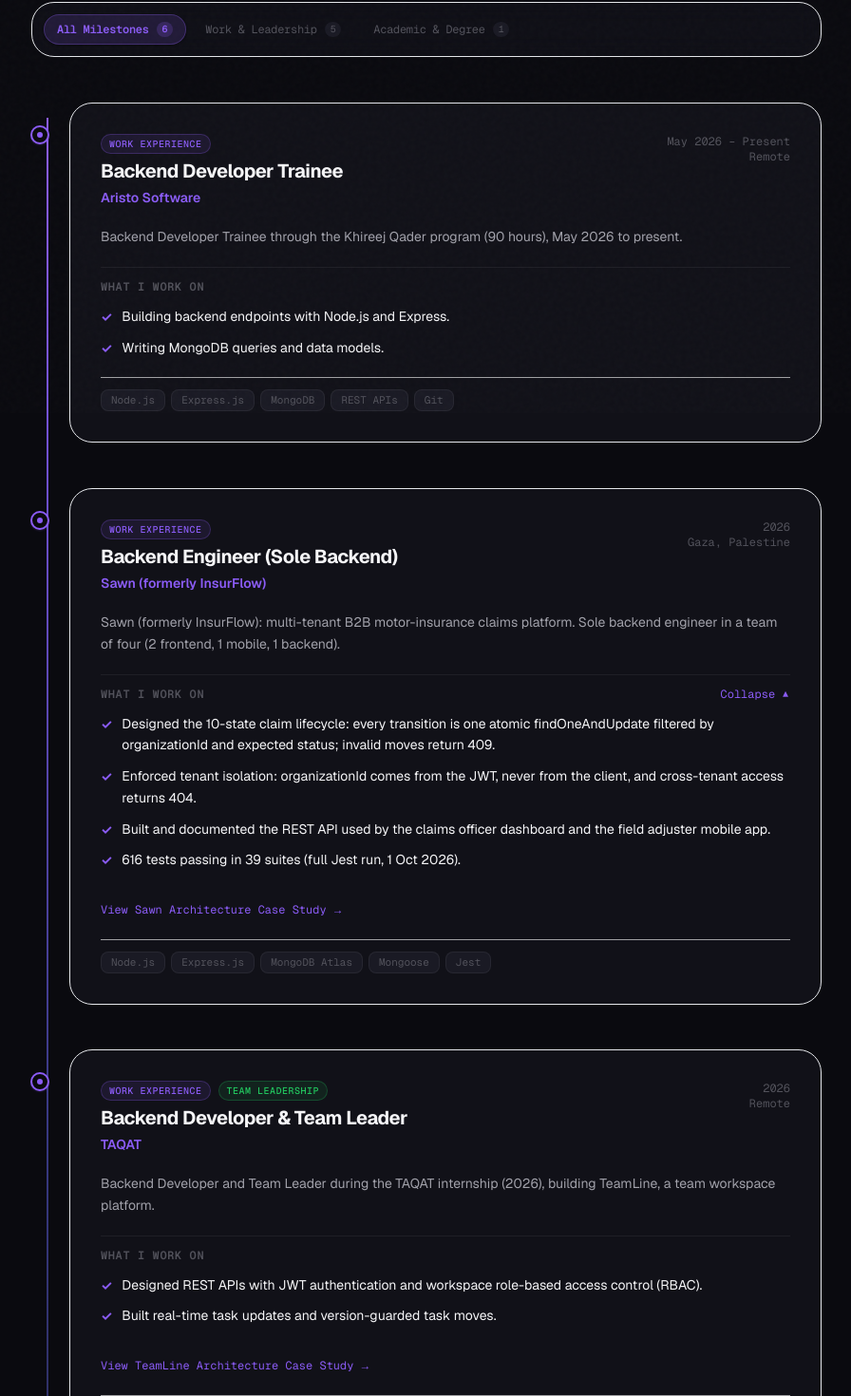
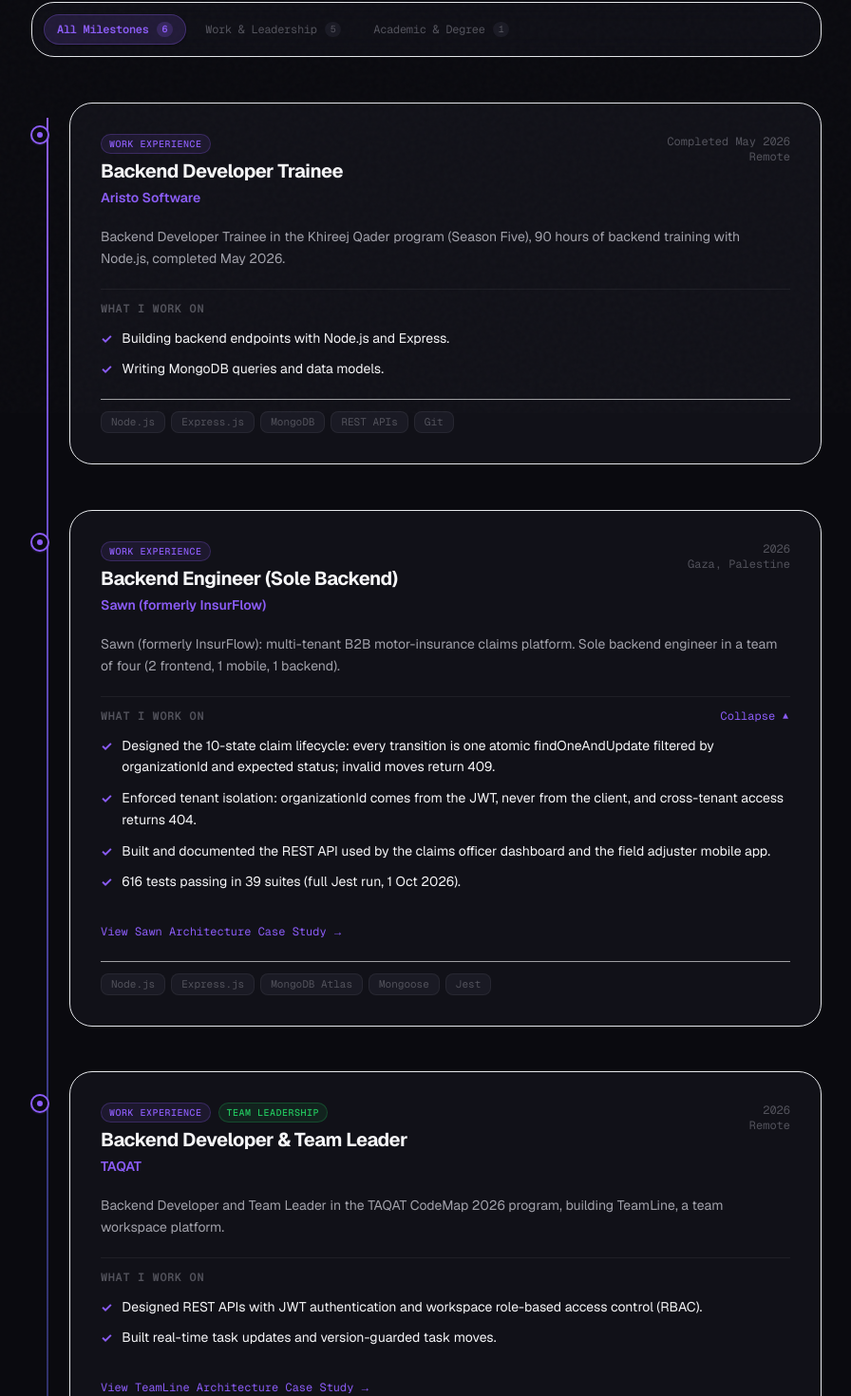
Before and after one commit to hammoudFerwana/mohammed-ferwana-portfolio, a Next.js app: page /experience in a window 1280 px wide. Shown: the part 365-1835 px from the top of the page at 95% size, without its empty margins (191-1087 px from the left). Built offline with nearby package versions, Linux system fonts and the light colour scheme; no server answers.

Commit message:
fix(content): correct Aristo and TAQAT wording and regenerate résumé

```diff
--- a/scripts/generate-resume-pdf.mjs
+++ b/scripts/generate-resume-pdf.mjs
@@ -218,7 +218,7 @@ const resumeHtml = `<!DOCTYPE html>
     <div class="item">
       <div class="item-header">
         <div>
-          <span class="item-title">TAQAT (internship)</span>
+          <span class="item-title">TAQAT (CodeMap 2026 program)</span>
           <span class="item-subtitle"> — Backend Developer &amp; Team Leader, TeamLine</span>
         </div>
         <div class="item-meta">2026</div>
@@ -238,7 +238,7 @@ const resumeHtml = `<!DOCTYPE html>
           <span class="item-title">Aristo Software</span>
           <span class="item-subtitle"> — Backend Developer Trainee</span>
         </div>
-        <div class="item-meta">May 2026 – Present</div>
+        <div class="item-meta">Completed May 2026</div>
       </div>
       <div class="item-sub">Khireej Qader program (90 hours).</div>
       <ul class="bullets">
--- a/src/components/about/AboutTimeline.jsx
+++ b/src/components/about/AboutTimeline.jsx
@@ -27,7 +27,7 @@ export default function AboutTimeline() {
         <SectionHeading
           eyebrow="TIMELINE"
           title="Engineering Journey"
-          description="Milestones from university, training, the TAQAT internship and Sawn."
+          description="Milestones from university, training, the TAQAT CodeMap program and Sawn."
         />
       </RevealOnScroll>
 
--- a/src/components/home/EngineeringIdentity.jsx
+++ b/src/components/home/EngineeringIdentity.jsx
@@ -21,7 +21,7 @@ export default function EngineeringIdentity() {
     {
       number: '03',
       title: 'Engineering Ownership & Team Leadership',
-      description: 'As Team Leader on TeamLine during the TAQAT internship, I agree API contracts with the frontend early and keep the backend aligned with them.',
+      description: 'As Team Leader on TeamLine in the TAQAT CodeMap 2026 program, I agree API contracts with the frontend early and keep the backend aligned with them.',
       highlights: ['API Contract Discipline', 'Workspace RBAC', 'Real-time Task Updates'],
     },
   ];
--- a/src/data/about.js
+++ b/src/data/about.js
@@ -40,7 +40,7 @@ export const aboutData = {
         title: 'Backend Developer and Team Leader at TAQAT',
         period: '2026',
         content:
-          'During the TAQAT internship (2026), I served as Backend Developer and Team Leader for TeamLine, a collaborative team workspace platform. I designed REST APIs, implemented workspace role-based access control (RBAC), and built real-time task updates with version-guarded task moves.',
+          'In the TAQAT CodeMap 2026 program, I served as Backend Developer and Team Leader for TeamLine, a collaborative team workspace platform. I designed REST APIs, implemented workspace role-based access control (RBAC), and built real-time task updates with version-guarded task moves.',
       },
       {
         number: '03',
@@ -130,7 +130,7 @@ export const aboutData = {
       type: 'leadership',
       status: 'Completed',
       description:
-        'Backend Developer and Team Leader during the TAQAT internship (2026), building TeamLine. Designed REST APIs, implemented workspace role-based access control (RBAC), and built real-time task updates with version-guarded task moves.',
+        'Backend Developer and Team Leader in the TAQAT CodeMap 2026 program, building TeamLine. Designed REST APIs, implemented workspace role-based access control (RBAC), and built real-time task updates with version-guarded task moves.',
       highlight: 'Designed REST APIs and workspace role-based access control for team collaboration.',
     },
     {
--- a/src/data/experience.js
+++ b/src/data/experience.js
@@ -13,12 +13,12 @@ export const experiences = [
     type: 'work',
     title: 'Backend Developer Trainee',
     organization: 'Aristo Software',
-    period: 'May 2026 – Present',
+    period: 'Completed May 2026',
     location: 'Remote',
     project: null,
     projectSlug: null,
     isLeadership: false,
-    description: 'Backend Developer Trainee through the Khireej Qader program (90 hours), May 2026 to present.',
+    description: 'Backend Developer Trainee in the Khireej Qader program (Season Five), 90 hours of backend training with Node.js, completed May 2026.',
     responsibilities: [
       'Building backend endpoints with Node.js and Express.',
       'Writing MongoDB queries and data models.',
@@ -54,7 +54,7 @@ export const experiences = [
     project: 'TeamLine',
     projectSlug: 'teamline',
     isLeadership: true,
-    description: 'Backend Developer and Team Leader during the TAQAT internship (2026), building TeamLine, a team workspace platform.',
+    description: 'Backend Developer and Team Leader in the TAQAT CodeMap 2026 program, building TeamLine, a team workspace platform.',
     responsibilities: [
       'Designed REST APIs with JWT authentication and workspace role-based access control (RBAC).',
       'Built real-time task updates and version-guarded task moves.',
--- a/src/data/projects.js
+++ b/src/data/projects.js
@@ -153,7 +153,7 @@ export const projects = [
     id: 'teamline',
     slug: 'teamline',
     title: 'TeamLine',
-    description: 'Team workspace platform built during the TAQAT internship (2026).',
+    description: 'Team workspace platform built in the TAQAT CodeMap 2026 program.',
     role: 'Backend Developer & Team Leader',
     category: 'Platform',
     tier: 1,
@@ -222,11 +222,11 @@ export const projects = [
       {
         title: 'API Contracts & Workspace Boundaries',
         description: 'Established explicit frontend/backend API contracts early, ensuring clear interface boundaries between team members.',
-        context: 'Served as Team Leader during the TAQAT internship (2026).',
+        context: 'Served as Team Leader in the TAQAT CodeMap 2026 program.',
       },
     ],
     leadership: {
-      description: 'Served as Backend Developer and Team Leader during the TAQAT internship (2026), building TeamLine.',
+      description: 'Served as Backend Developer and Team Leader in the TAQAT CodeMap 2026 program, building TeamLine.',
       responsibilities: [
         'Designed REST APIs and defined endpoint specifications.',
         'Implemented workspace role-based access control (RBAC).',
```
Also changed, not shown: 1 other file (tests, documents, lock files or other folders).
